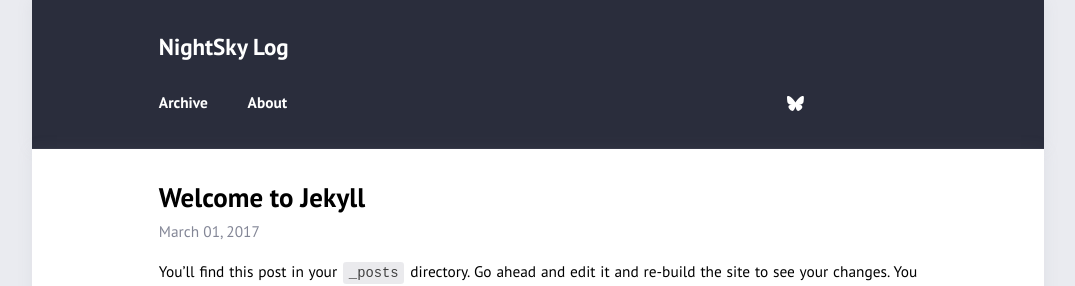
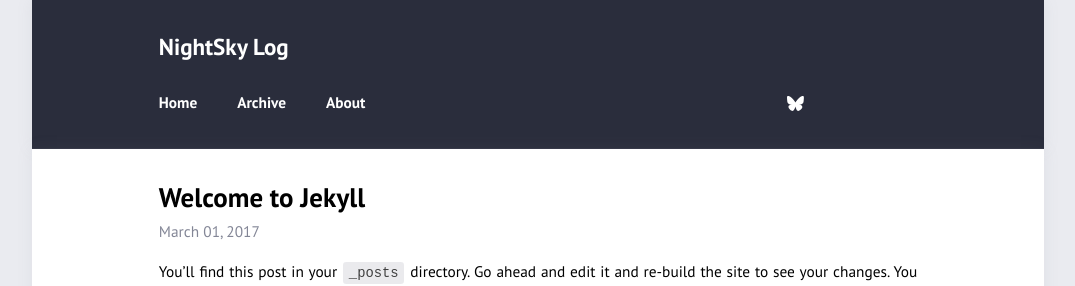
Before and after one commit to nightskylog/nightskylog.github.io, a Jekyll site: the page built from _posts/2017-03-01-welcome-to-jekyll.md, in a window 1280 px wide. Shown: the top 286 px of the page, without its empty margins (102-1177 px from the left). Built offline with Jekyll 4.4.1, drawn with Linux system fonts in a browser that asks for light colours.

Commit message:
site settings

```diff
--- a/_config.yml
+++ b/_config.yml
@@ -18,6 +18,7 @@ show_minimal: false # remove all clutter
 # Menu                          # for available icons see https://fontawesome.com/v5/icons/
 
 navigation: # accepts {file, title, url, icon, sidebaricon}
+  - { file: "index.html", sidebaricon: home }
   - { file: "archive.html", sidebaricon: home }
   - { file: "README.md", sidebaricon: address-card }
 
```
